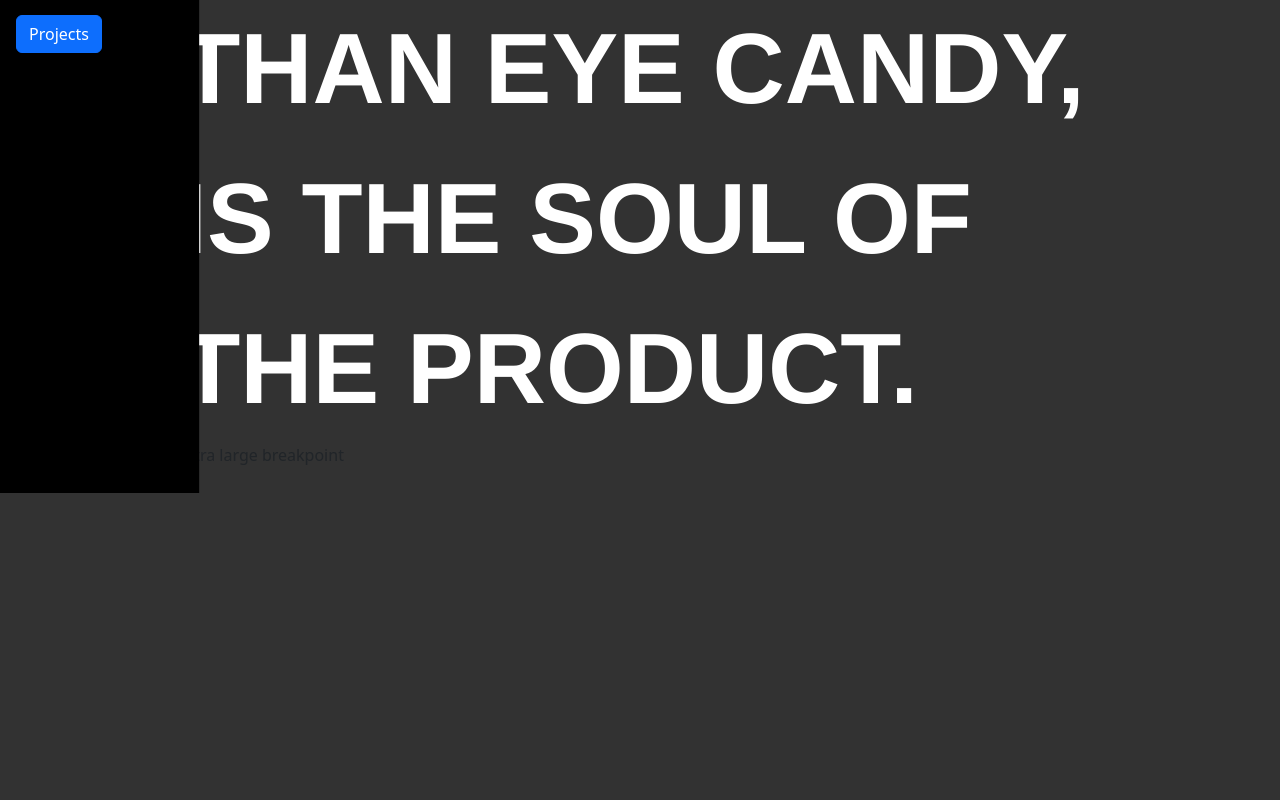
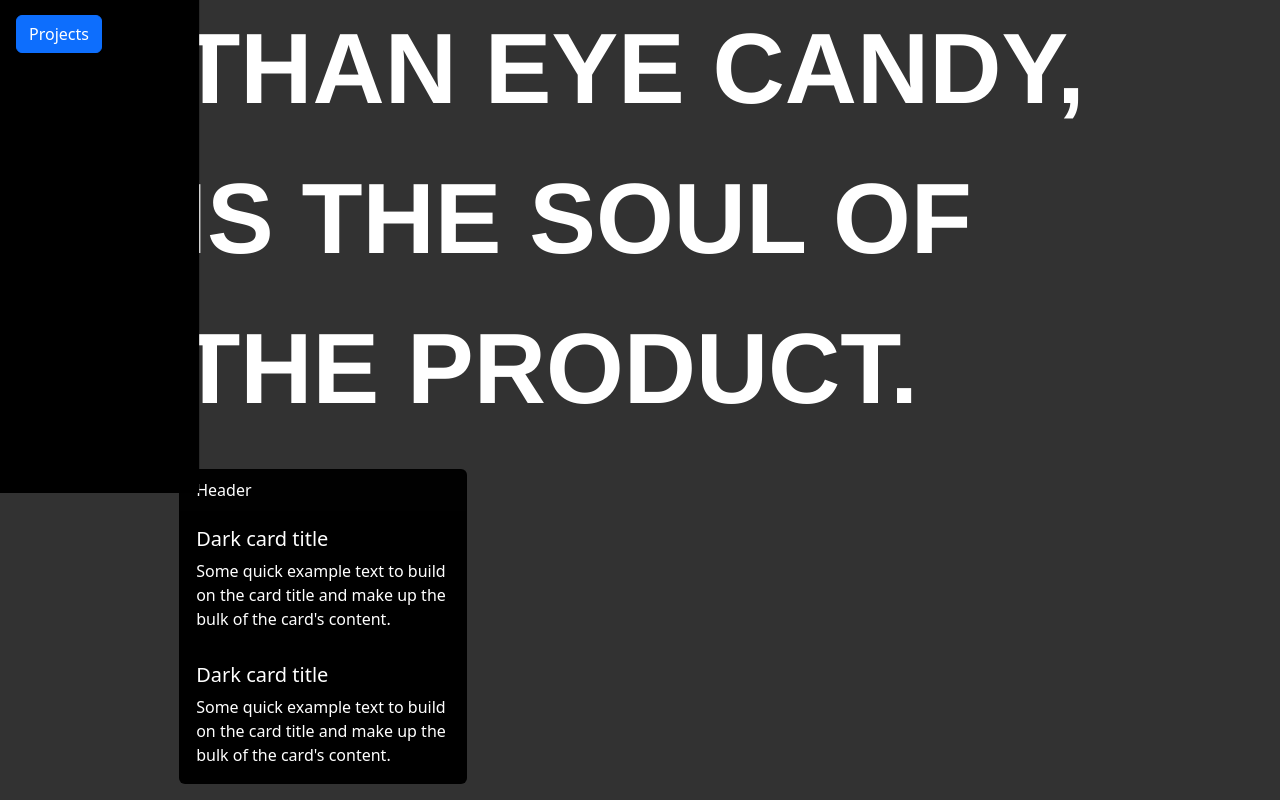
Before and after one commit to Stealerwolf/PORTFOLIO, a React (Vite) app in the folder portfolio/: page / in a window 1280 px wide. Shown: the part 307-1107 px from the top of the page. Before the commit the page ends 800 px from the top, so only its background shows below. Built offline with nearby package versions, Linux system fonts and the light colour scheme.

Commit message:
added a card with a header

```diff
--- a/portfolio/src/components/Cards.tsx
+++ b/portfolio/src/components/Cards.tsx
@@ -1,7 +1,21 @@
 function Cards() {
   return (
-    <div className="container-xxl">
-      100% wide until extra extra large breakpoint
+    <div className="card text-bg-dark mb-3  " style={{ maxWidth: "18rem" }}>
+      <div className="card-header">Header</div>
+      <div className="card-body">
+        <h5 className="card-title">Dark card title</h5>
+        <p className="card-text">
+          Some quick example text to build on the card title and make up the
+          bulk of the card's content.
+        </p>
+      </div>
+      <div className="card-body">
+        <h5 className="card-title">Dark card title</h5>
+        <p className="card-text">
+          Some quick example text to build on the card title and make up the
+          bulk of the card's content.
+        </p>
+      </div>
     </div>
   );
 }
--- a/portfolio/src/main.css
+++ b/portfolio/src/main.css
@@ -27,3 +27,8 @@
   font-size: 100px;
   margin-left: 14%;
 }
+.text-bg-dark {
+  background-color: black !important;
+  margin-left: 14%;
+  margin-top: 2%;
+}
```
